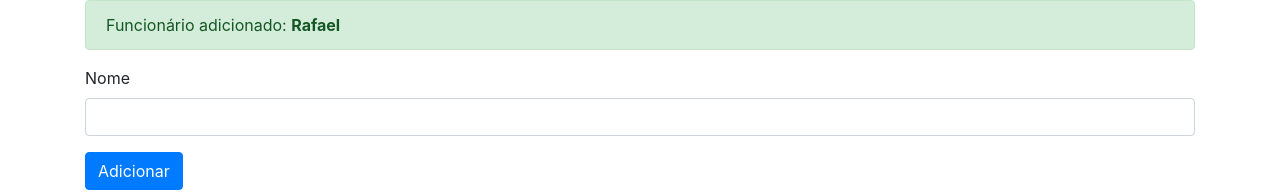
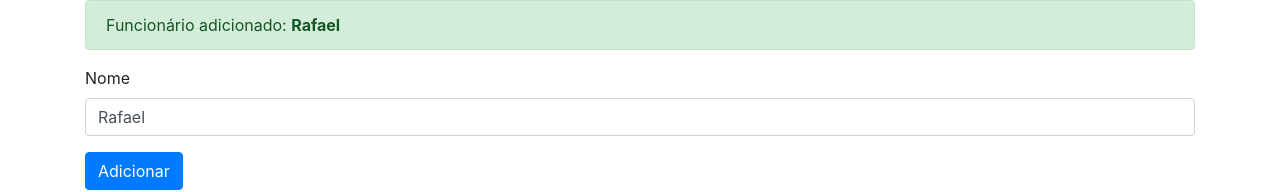
Before and after one commit to rqguzman/aw-angular, an Angular app: page / in a window 1280 px wide. Shown: the top 192 px of the page. Built offline with nearby package versions, Linux system fonts and the light colour scheme.

Commit message:
app.component html and ts files where changed due property binding examples.

```diff
--- a/src/app/app.component.html
+++ b/src/app/app.component.html
@@ -6,10 +6,10 @@
 
   <div class="form-group">
     <label>Nome</label>
-    <input type="text" class="form-control" #nomeInput>
+    <input type="text" class="form-control" (input)="alterarNome($event)" [value]="nome">
   </div>
 
-  <button type="button" class="btn btn-primary" (click)="adicionar(nomeInput.value)">
+  <button type="button" class="btn btn-primary" [disabled]="nome.length == 0">
     Adicionar
   </button>
 
--- a/src/app/app.component.ts
+++ b/src/app/app.component.ts
@@ -8,9 +8,14 @@ import { Component } from '@angular/core';
 export class AppComponent {
   nome = 'Rafael';
 
-  adicionar(nome: string){
-    console.log(nome);
-    this.nome = nome;
+  adicionar(){
+    console.log(`Adicionando ${this.nome}`);
+    const numero = Math.round(Math.random() * 100);
+    this.nome = 'Paulo ' + numero;
   }
 
+  alterarNome(event: any){
+    // console.log(event);
+    this.nome = event.target.value;
+  }
 }
```
